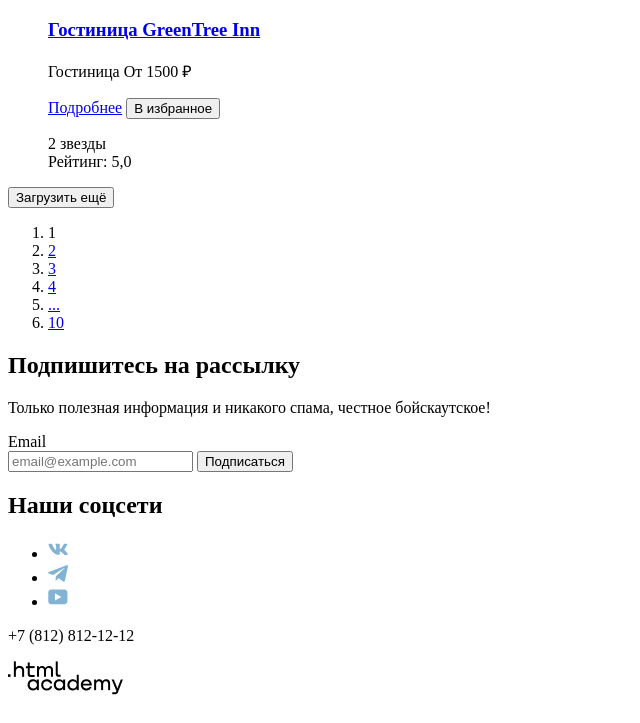
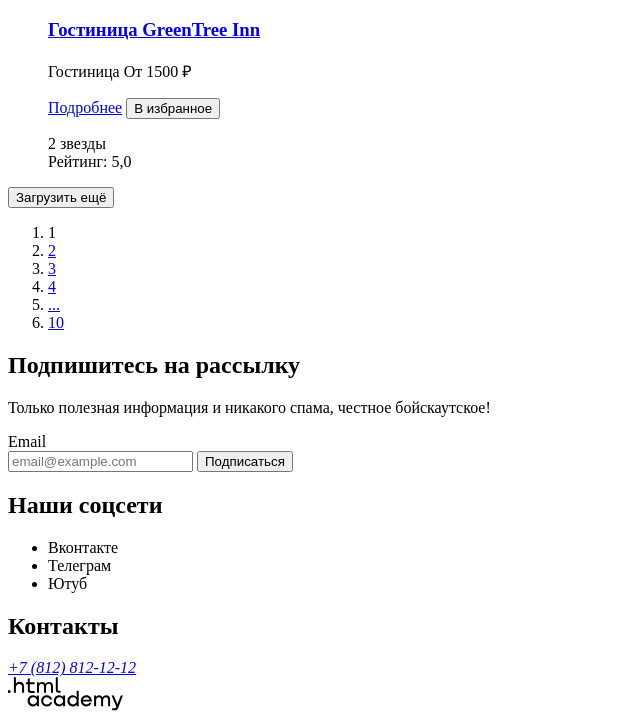
Before and after one commit to htmlacademy-htmlcss/2223581-sedona-37, a plain HTML site: page catalog.html in a window 1280 px wide. Shown: the part 2224-2947 px from the top of the page, without its empty margins (0-640 px from the left). Drawn offline with Linux system fonts and the light colour scheme.

Commit message:
added Подвал

```diff
--- a/catalog.html
+++ b/catalog.html
@@ -301,36 +301,42 @@
         <form class="newsletter-form" action="https://echo.htmlacademy.ru/" method="post">
           <label for="newsletter-email">Email</label>
           <div class="field-container">
-          <input class="field" placeholder="email@example.com" type="email" name="newsletter-email" id="newsletter-email" required>
+            <input class="field" placeholder="email@example.com" type="email" name="newsletter-email"
+              id="newsletter-email" required>
             <button class="button button-blue button-newsletter" type="submit">Подписаться</button>
           </div>
         </form>
       </section>
     </main>
 
+    <!-- Подвал -->
+    <footer class="page-footer">
+      <div class="page-footer-container">
         <section class="footer-social">
           <h2 class="visually-hidden">Наши соцсети</h2>
           <ul class="footer-social-list">
             <li class="footer-social-item">
-            <a class="button" href="https://vk.com/htmlacademy">
-              <img class="vk" src="images/vk.svg" width="20" height="20" alt="Вконтакте">
-            </a>
+              <a class="footer-social-link link" href="https://vk.com/htmlacademy"></a>
+              <span class="visually-hidden">Вконтакте</span>
             </li>
             <li class="footer-social-item">
-            <a class="button" href="https://t.me/htmlacademy ">
-              <img class="telegram" src="images/telegram.svg" width="20" height="20" alt="Телеграм">
-            </a>
+              <a class="footer-social-link link" href="https://t.me/htmlacademy"></a>
+              <span class="visually-hidden">Телеграм</span>
             </li>
             <li class="footer-social-item">
-            <a class="button" href="https://www.youtube.com/user/htmlacademyru">
-              <img class="Youtube" src="images/youtube.svg" width="20" height="20" alt="Youtube">
-            </a>
+              <a class="footer-social-link link" href="https://www.youtube.com/user/htmlacademyru"></a>
+              <span class="visually-hidden">Ютуб</span>
             </li>
           </ul>
-        <p class="phone">+7 (812) 812-12-12 </p>
-        <img class="footer-social-logo" href="https://htmlacademy.ru/" src="images/Logo-footer.png "
-          alt="Логотип .html academy">
         </section>
+        <section class="footer-contacts-container">
+          <h2 class="visually-hidden">Контакты</h2>
+          <address class="footer-contacts">
+            <a class="footer-contacts-phone link" href="tel:+78128121212">+7 (812) 812-12-12</a>
+          </address>
+        </section>
+        <a class="footer-logo link" href="https://htmlacademy.ru/">
+          <img class="footer-social-logo" href="https://htmlacademy.ru/" src="images/logo-footer.svg " alt="Логотип.">
     </footer>
   </body>
 
```
Also changed, not shown: images/Logo-footer.png (deleted), images/logo-footer.svg (added). Lines whose indentation alone changed are shown as unchanged.
